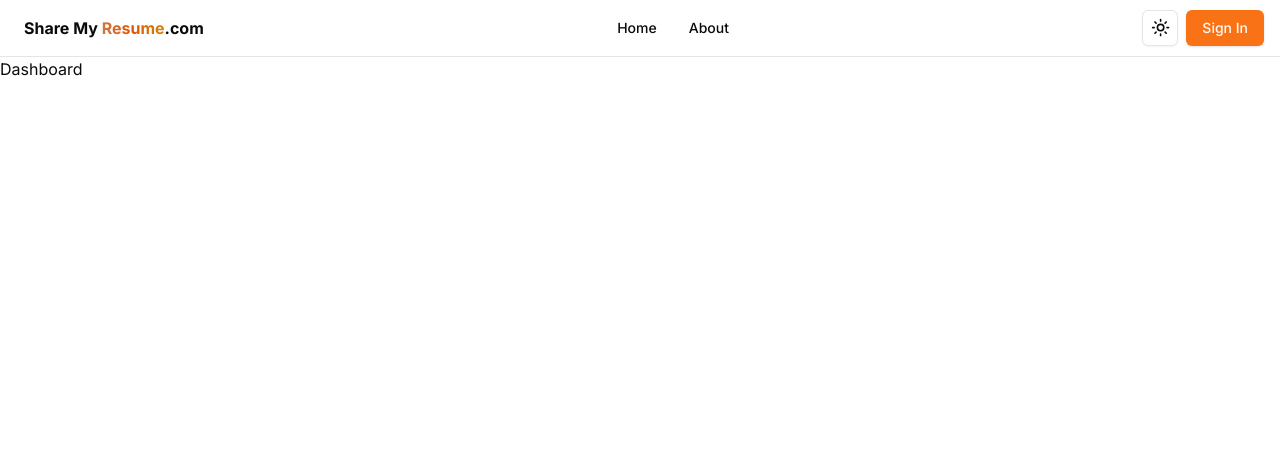
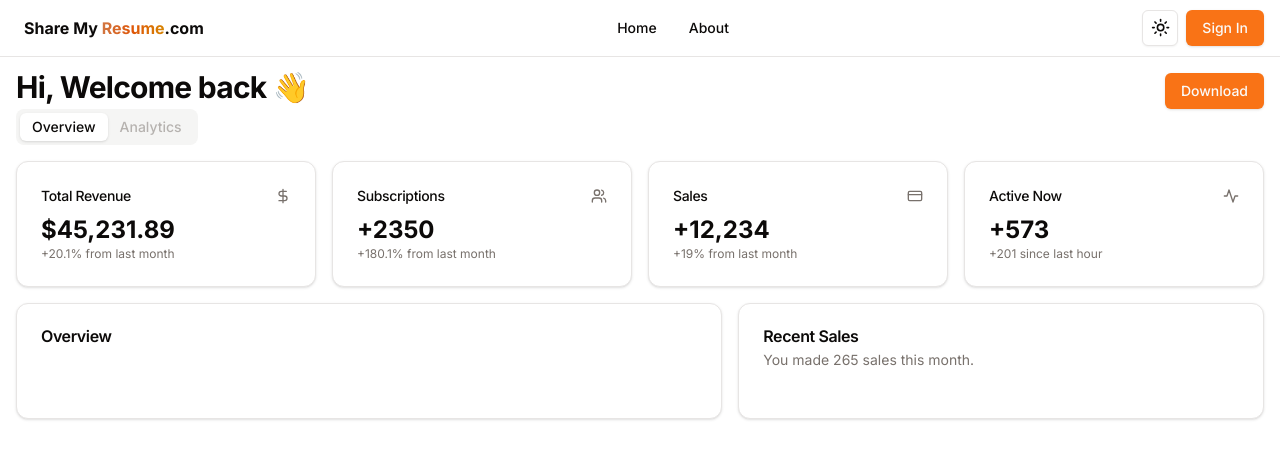
Before and after one commit to bhataasim1/share-my-resume, a Next.js app: page /user/dashboard in a window 1280 px wide. Shown: the top 458 px of the page. Built offline with nearby package versions, Linux system fonts and the light colour scheme; no server answers.

Commit message:
feat: Add @radix-ui/react-popover and @radix-ui/react-tabs dependencies

```diff
--- a/app/layout.tsx
+++ b/app/layout.tsx
@@ -5,6 +5,7 @@
 import { Header } from "@/components/layout/Header";
 import { getServerSession } from "next-auth";
 import { Toaster } from "sonner";
+import { ScrollArea } from "@/components/ui/scroll-area";
 
 const inter = Inter({ subsets: ["latin"] });
 
@@ -24,9 +25,14 @@
     <html lang="en" suppressHydrationWarning={true}>
       <body className={`${inter.className} overflow-hidden`}>
         <Providers session={session}>
-          <Toaster richColors={true} position={"top-right"} closeButton={true}/>
+          <Toaster
+            richColors={true}
+            position={"top-right"}
+            closeButton={true}
+          />
           <Header />
           {children}
+          <ScrollArea />
         </Providers>
       </body>
     </html>
--- a/app/user/(dashboard)/dashboard/page.tsx
+++ b/app/user/(dashboard)/dashboard/page.tsx
@@ -1,9 +1,165 @@
-import React from 'react'
+"use client";
+// import { CalendarDateRangePicker } from "@/components/date-range-picker";
+// import { Overview } from "@/components/overview";
+// import { RecentSales } from "@/components/recent-sales";
+import {
+  Card,
+  CardContent,
+  CardDescription,
+  CardHeader,
+  CardTitle,
+} from "@/components/ui/card";
+import { Tabs, TabsContent, TabsList, TabsTrigger } from "@/components/ui/tabs";
+import { Button } from "@/components/ui/button";
 
-const page = () => {
+export default function page() {
   return (
-    <div>Dashboard</div>
-  )
+    <>
+      <div className="flex-1 p-2 px-4">
+        <div className="flex items-center justify-between space-y-2">
+          <h2 className="text-3xl font-bold tracking-tight">
+            Hi, Welcome back 👋
+          </h2>
+          <div className="hidden md:flex items-center space-x-2">
+            {/* <CalendarDateRangePicker /> */}
+            <Button>Download</Button>
+          </div>
+        </div>
+        <Tabs defaultValue="overview" className="space-y-4">
+          <TabsList>
+            <TabsTrigger value="overview">Overview</TabsTrigger>
+            <TabsTrigger value="analytics" disabled>
+              Analytics
+            </TabsTrigger>
+          </TabsList>
+          <TabsContent value="overview" className="space-y-4">
+            <div className="grid gap-4 md:grid-cols-2 lg:grid-cols-4">
+              <Card>
+                <CardHeader className="flex flex-row items-center justify-between space-y-0 pb-2">
+                  <CardTitle className="text-sm font-medium">
+                    Total Revenue
+                  </CardTitle>
+                  <svg
+                    xmlns="http://www.w3.org/2000/svg"
+                    viewBox="0 0 24 24"
+                    fill="none"
+                    stroke="currentColor"
+                    strokeLinecap="round"
+                    strokeLinejoin="round"
+                    strokeWidth="2"
+                    className="h-4 w-4 text-muted-foreground"
+                  >
+                    <path d="M12 2v20M17 5H9.5a3.5 3.5 0 0 0 0 7h5a3.5 3.5 0 0 1 0 7H6" />
+                  </svg>
+                </CardHeader>
+                <CardContent>
+                  <div className="text-2xl font-bold">$45,231.89</div>
+                  <p className="text-xs text-muted-foreground">
+                    +20.1% from last month
+                  </p>
+                </CardContent>
+              </Card>
+              <Card>
+                <CardHeader className="flex flex-row items-center justify-between space-y-0 pb-2">
+                  <CardTitle className="text-sm font-medium">
+                    Subscriptions
+                  </CardTitle>
+                  <svg
+                    xmlns="http://www.w3.org/2000/svg"
+                    viewBox="0 0 24 24"
+                    fill="none"
+                    stroke="currentColor"
+                    strokeLinecap="round"
+                    strokeLinejoin="round"
+                    strokeWidth="2"
+                    className="h-4 w-4 text-muted-foreground"
+                  >
+                    <path d="M16 21v-2a4 4 0 0 0-4-4H6a4 4 0 0 0-4 4v2" />
+                    <circle cx="9" cy="7" r="4" />
+                    <path d="M22 21v-2a4 4 0 0 0-3-3.87M16 3.13a4 4 0 0 1 0 7.75" />
+                  </svg>
+                </CardHeader>
+                <CardContent>
+                  <div className="text-2xl font-bold">+2350</div>
+                  <p className="text-xs text-muted-foreground">
+                    +180.1% from last month
+                  </p>
+                </CardContent>
+              </Card>
+              <Card>
+                <CardHeader className="flex flex-row items-center justify-between space-y-0 pb-2">
+                  <CardTitle className="text-sm font-medium">Sales</CardTitle>
+                  <svg
+                    xmlns="http://www.w3.org/2000/svg"
+                    viewBox="0 0 24 24"
+                    fill="none"
+                    stroke="currentColor"
+                    strokeLinecap="round"
+                    strokeLinejoin="round"
+                    strokeWidth="2"
+                    className="h-4 w-4 text-muted-foreground"
+                  >
+                    <rect width="20" height="14" x="2" y="5" rx="2" />
+                    <path d="M2 10h20" />
+                  </svg>
+                </CardHeader>
+                <CardContent>
+                  <div className="text-2xl font-bold">+12,234</div>
+                  <p className="text-xs text-muted-foreground">
+                    +19% from last month
+                  </p>
+                </CardContent>
+              </Card>
+              <Card>
+                <CardHeader className="flex flex-row items-center justify-between space-y-0 pb-2">
+                  <CardTitle className="text-sm font-medium">
+                    Active Now
+                  </CardTitle>
+                  <svg
+                    xmlns="http://www.w3.org/2000/svg"
+                    viewBox="0 0 24 24"
+                    fill="none"
+                    stroke="currentColor"
+                    strokeLinecap="round"
+                    strokeLinejoin="round"
+                    strokeWidth="2"
+                    className="h-4 w-4 text-muted-foreground"
+                  >
+                    <path d="M22 12h-4l-3 9L9 3l-3 9H2" />
+                  </svg>
+                </CardHeader>
+                <CardContent>
+                  <div className="text-2xl font-bold">+573</div>
+                  <p className="text-xs text-muted-foreground">
+                    +201 since last hour
+                  </p>
+                </CardContent>
+              </Card>
+            </div>
+            <div className="grid gap-4 grid-cols-1 md:grid-cols-2 lg:grid-cols-7">
+              <Card className="col-span-4">
+                <CardHeader>
+                  <CardTitle>Overview</CardTitle>
+                </CardHeader>
+                <CardContent className="pl-2">
+                  {/* <Overview /> */}
+                </CardContent>
+              </Card>
+              <Card className="col-span-4 md:col-span-3">
+                <CardHeader>
+                  <CardTitle>Recent Sales</CardTitle>
+                  <CardDescription>
+                    You made 265 sales this month.
+                  </CardDescription>
+                </CardHeader>
+                <CardContent>
+                  {/* <RecentSales /> */}
+                </CardContent>
+              </Card>
+            </div>
+          </TabsContent>
+        </Tabs>
+      </div>
+    </>
+  );
 }
-
-export default page
--- a/components/layout/Hero.tsx
+++ b/components/layout/Hero.tsx
@@ -4,8 +4,8 @@
 import { Button } from "../ui/button";
 import { dashboard, signUp } from "@/constant";
 import { HeroCards } from "./HeroCard";
-import { signIn, useSession } from "next-auth/react";
-import { LucideLogIn, LucideUserCheck } from "lucide-react";
+import { useSession } from "next-auth/react";
+import { LucideUserCheck } from "lucide-react";
 
 export default function Hero() {
   const { data: session } = useSession();
--- /dev/null
+++ b/components/ui/popover.tsx
@@ -0,0 +1,33 @@
+"use client"
+
+import * as React from "react"
+import * as PopoverPrimitive from "@radix-ui/react-popover"
+
+import { cn } from "@/lib/utils"
+
+const Popover = PopoverPrimitive.Root
+
+const PopoverTrigger = PopoverPrimitive.Trigger
+
+const PopoverAnchor = PopoverPrimitive.Anchor
+
+const PopoverContent = React.forwardRef<
+  React.ElementRef<typeof PopoverPrimitive.Content>,
+  React.ComponentPropsWithoutRef<typeof PopoverPrimitive.Content>
+>(({ className, align = "center", sideOffset = 4, ...props }, ref) => (
+  <PopoverPrimitive.Portal>
+    <PopoverPrimitive.Content
+      ref={ref}
+      align={align}
+      sideOffset={sideOffset}
+      className={cn(
+        "z-50 w-72 rounded-md border bg-popover p-4 text-popover-foreground shadow-md outline-none data-[state=open]:animate-in data-[state=closed]:animate-out data-[state=closed]:fade-out-0 data-[state=open]:fade-in-0 data-[state=closed]:zoom-out-95 data-[state=open]:zoom-in-95 data-[side=bottom]:slide-in-from-top-2 data-[side=left]:slide-in-from-right-2 data-[side=right]:slide-in-from-left-2 data-[side=top]:slide-in-from-bottom-2",
+        className
+      )}
+      {...props}
+    />
+  </PopoverPrimitive.Portal>
+))
+PopoverContent.displayName = PopoverPrimitive.Content.displayName
+
+export { Popover, PopoverTrigger, PopoverContent, PopoverAnchor }
--- /dev/null
+++ b/components/ui/tabs.tsx
@@ -0,0 +1,55 @@
+"use client"
+
+import * as React from "react"
+import * as TabsPrimitive from "@radix-ui/react-tabs"
+
+import { cn } from "@/lib/utils"
+
+const Tabs = TabsPrimitive.Root
+
+const TabsList = React.forwardRef<
+  React.ElementRef<typeof TabsPrimitive.List>,
+  React.ComponentPropsWithoutRef<typeof TabsPrimitive.List>
+>(({ className, ...props }, ref) => (
+  <TabsPrimitive.List
+    ref={ref}
+    className={cn(
+      "inline-flex h-9 items-center justify-center rounded-lg bg-muted p-1 text-muted-foreground",
+      className
+    )}
+    {...props}
+  />
+))
+TabsList.displayName = TabsPrimitive.List.displayName
+
+const TabsTrigger = React.forwardRef<
+  React.ElementRef<typeof TabsPrimitive.Trigger>,
+  React.ComponentPropsWithoutRef<typeof TabsPrimitive.Trigger>
+>(({ className, ...props }, ref) => (
+  <TabsPrimitive.Trigger
+    ref={ref}
+    className={cn(
+      "inline-flex items-center justify-center whitespace-nowrap rounded-md px-3 py-1 text-sm font-medium ring-offset-background transition-all focus-visible:outline-none focus-visible:ring-2 focus-visible:ring-ring focus-visible:ring-offset-2 disabled:pointer-events-none disabled:opacity-50 data-[state=active]:bg-background data-[state=active]:text-foreground data-[state=active]:shadow",
+      className
+    )}
+    {...props}
+  />
+))
+TabsTrigger.displayName = TabsPrimitive.Trigger.displayName
+
+const TabsContent = React.forwardRef<
+  React.ElementRef<typeof TabsPrimitive.Content>,
+  React.ComponentPropsWithoutRef<typeof TabsPrimitive.Content>
+>(({ className, ...props }, ref) => (
+  <TabsPrimitive.Content
+    ref={ref}
+    className={cn(
+      "mt-2 ring-offset-background focus-visible:outline-none focus-visible:ring-2 focus-visible:ring-ring focus-visible:ring-offset-2",
+      className
+    )}
+    {...props}
+  />
+))
+TabsContent.displayName = TabsPrimitive.Content.displayName
+
+export { Tabs, TabsList, TabsTrigger, TabsContent }
--- a/package.json
+++ b/package.json
@@ -21,11 +21,13 @@
     "@radix-ui/react-label": "^2.0.2",
     "@radix-ui/react-menubar": "^1.0.4",
     "@radix-ui/react-navigation-menu": "^1.1.4",
+    "@radix-ui/react-popover": "^1.0.7",
     "@radix-ui/react-progress": "^1.0.3",
     "@radix-ui/react-scroll-area": "^1.0.5",
     "@radix-ui/react-separator": "^1.0.3",
     "@radix-ui/react-slider": "^1.1.2",
     "@radix-ui/react-slot": "^1.0.2",
+    "@radix-ui/react-tabs": "^1.0.4",
     "@radix-ui/react-toast": "^1.1.5",
     "bcrypt": "^5.1.1",
     "bcryptjs": "^2.4.3",
```
Also changed, not shown: 1 other file (tests, documents, lock files or other folders).
